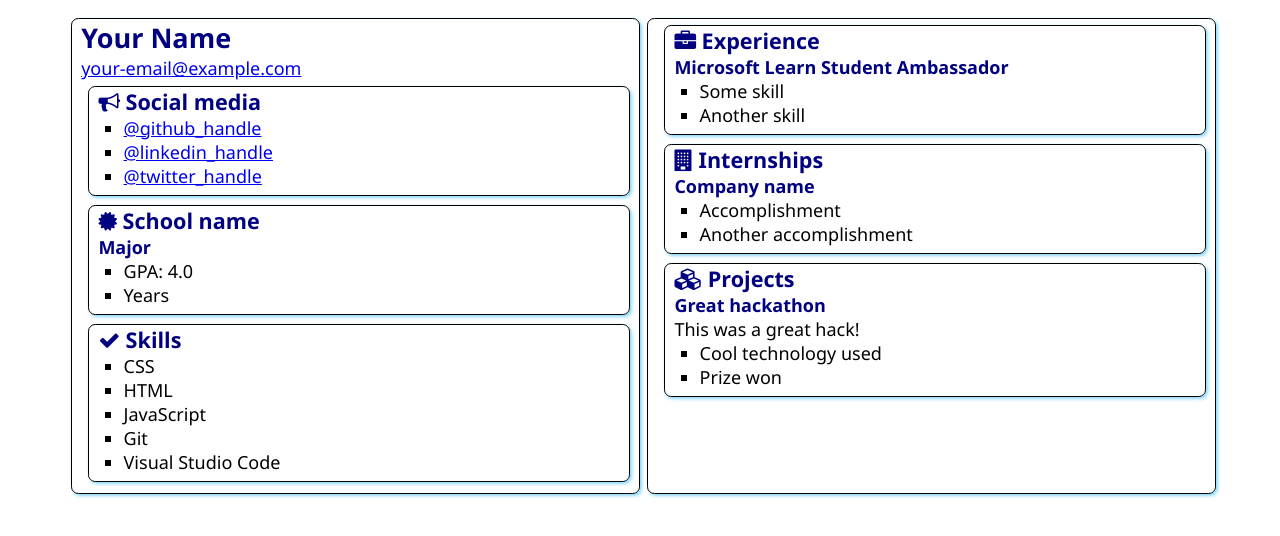
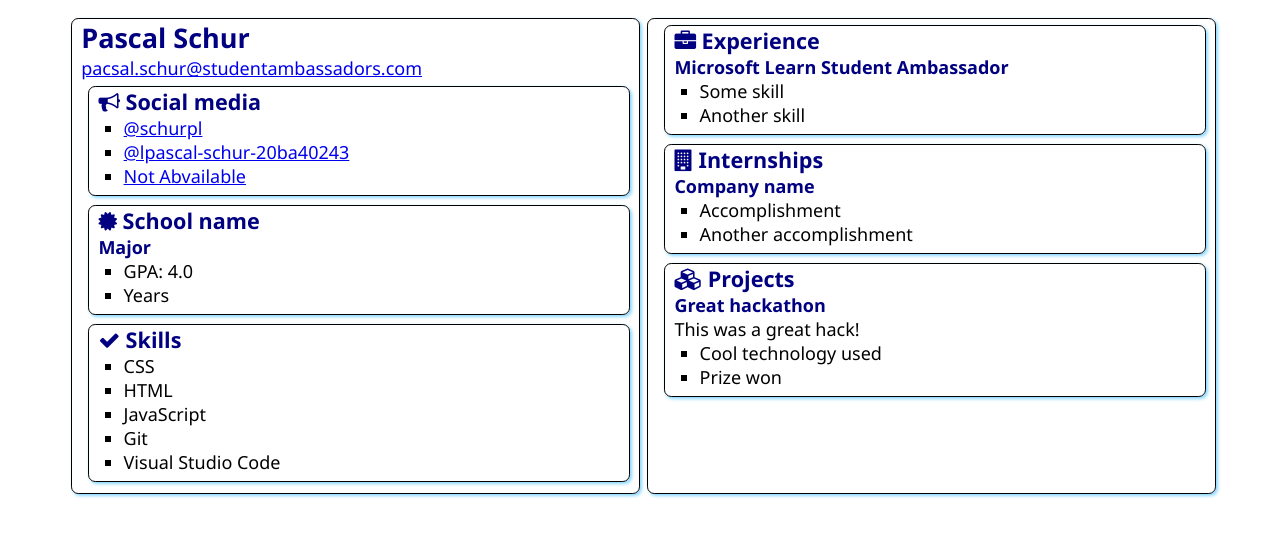
Before and after one commit to schurpl/SATechnicalOnboarding, a plain HTML site: page src/index.html in a window 1280 px wide. Drawn offline with Linux system fonts and the light colour scheme.

Commit message:
Added personal information

```diff
--- a/src/index.html
+++ b/src/index.html
@@ -12,8 +12,8 @@
 <body>
     <main>
         <article class="box">
-            <h1>Your Name</h1>
-            <div><a href="mailto:your.email@example.com">your-email@example.com</a></div>
+            <h1>Pascal Schur</h1>
+            <div><a href="mailto:pascal.schur@studentambassadors.com">pacsal.schur@studentambassadors.com</a></div>
 
             <section class="box">
                 <h2>
@@ -21,9 +21,9 @@
                     Social media
                 </h2>
                 <ul>
-                    <li><a href="https://github.com/<handle>">@github_handle</a></li>
-                    <li><a href="https://linkedin.com/in/<handle>">@linkedin_handle</a></li>
-                    <li><a href="https://twitter.com/<handle>">@twitter_handle</a></li>
+                    <li><a href="https://github.com/schurpl">@schurpl</a></li>
+                    <li><a href="https://linkedin.com/in/pascal-schur-20ba40243">@lpascal-schur-20ba40243</a></li>
+                    <li><a href="https://twitter.com/<handle>">Not Abvailable</a></li>
                 </ul>
             </section>
 
```
